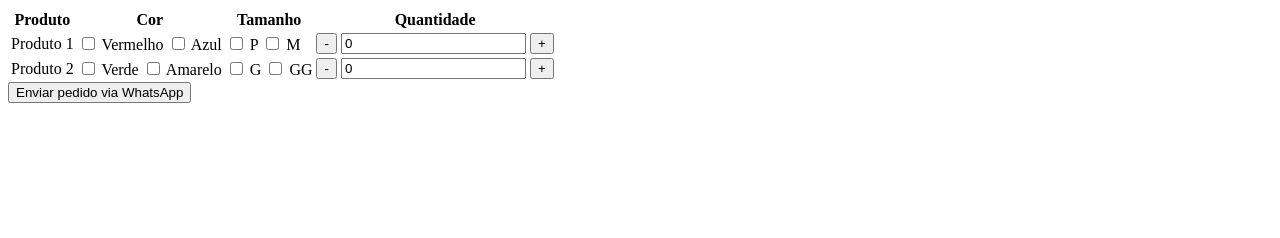
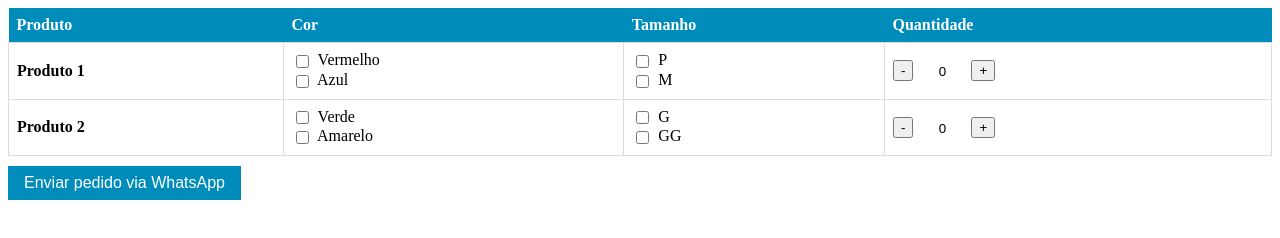
Before and after one commit to zRAMONz/tabela, a plain HTML site: page index.html in a window 1280 px wide. Drawn offline with Linux system fonts and the light colour scheme.

Commit message:
Update index.html

```diff
--- a/index.html
+++ b/index.html
@@ -1,5 +1,6 @@
 <table>
-  <thead>
+  <thead><link rel="stylesheet" type="text/css" href="./index.css">
+<script src="./index.js"></script>
     <tr>
       <th>Produto</th>
       <th>Cor</th>
```
